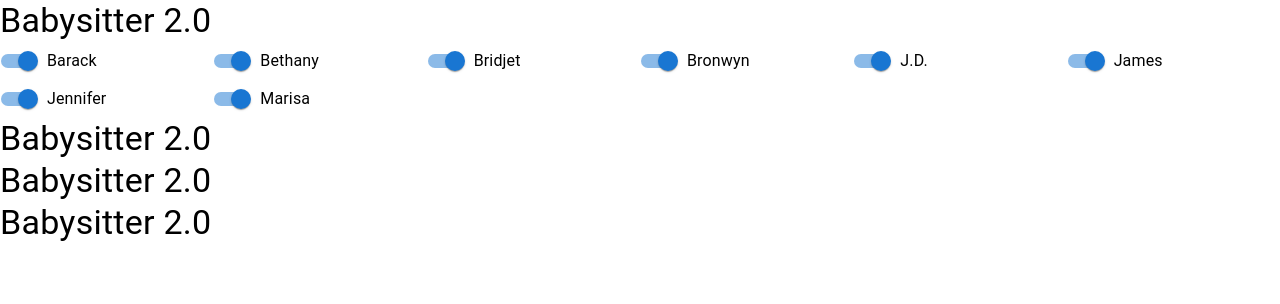
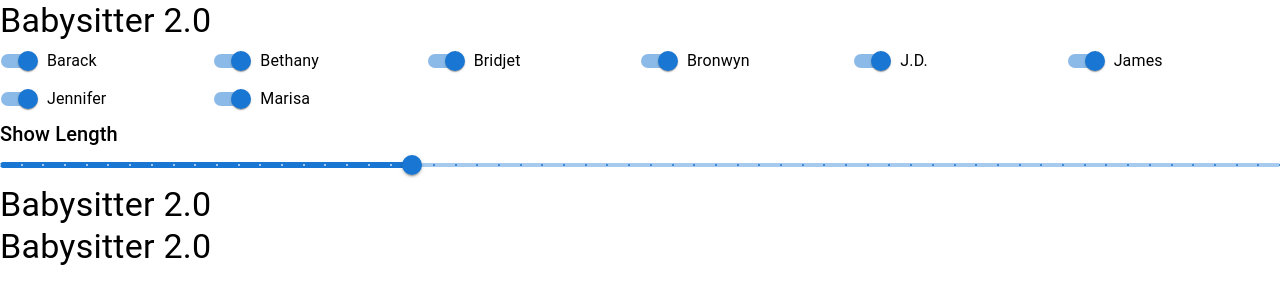
Before and after one commit to thejdlowe/brand-new-babysitter, a React (Create React App) app: page / in a window 1280 px wide. Shown: the top 304 px of the page. Built offline with nearby package versions, Linux system fonts and the light colour scheme.

Commit message:
lot more work adding some stuff

```diff
--- a/src/components/BabySitterContext/BabySitterContext.tsx
+++ b/src/components/BabySitterContext/BabySitterContext.tsx
@@ -8,17 +8,27 @@ type BabySitterPlayer = Record<string, boolean>;
 interface BabySitterContextValues {
 	players: BabySitterPlayer;
 	updatePlayer: (player: string) => void;
+	showLengthInMinutes: number;
+	setShowLength: (length: number) => void;
+	hasShowStarted: boolean;
+	setShowStarted: (started: boolean) => void;
 }
 
 const BabySitterContext = createContext<BabySitterContextValues>({
 	players: {},
 	updatePlayer: () => {},
+	showLengthInMinutes: 20,
+	setShowLength: () => {},
+	hasShowStarted: false,
+	setShowStarted: () => {},
 });
 export const BabySitterContextProvider: React.FC<
 	BabySitterContextProviderProps
 > = ({ children, anyAdditionalFunctions }) => {
 	const [playersAll, setActivePlayer] = useState({});
 	const [activePlayers, setListOfPlayers] = useState<string[]>([]);
+	const [showLengthInMinutes, setShowLength] = useState<number>(20);
+	const [hasShowStarted, setShowStarted] = useState<boolean>(false);
 
 	const updatePlayer = (playerName: string) => {
 		const temp: BabySitterPlayer = playersAll;
@@ -48,11 +58,20 @@ export const BabySitterContextProvider: React.FC<
 	}, [playersAll]);
 
 	useEffect(() => {
-		console.log(activePlayers);
-	}, [activePlayers]);
+		console.log(activePlayers, showLengthInMinutes);
+	}, [activePlayers, showLengthInMinutes]);
 
 	return (
-		<BabySitterContext.Provider value={{ players: playersAll, updatePlayer }}>
+		<BabySitterContext.Provider
+			value={{
+				players: playersAll,
+				updatePlayer,
+				showLengthInMinutes,
+				setShowLength,
+				hasShowStarted,
+				setShowStarted,
+			}}
+		>
 			{children}
 		</BabySitterContext.Provider>
 	);
--- a/src/components/TopSection/components/ShowLength/ShowLength.tsx
+++ b/src/components/TopSection/components/ShowLength/ShowLength.tsx
@@ -1,6 +1,24 @@
 import React, { FC } from "react";
-import { Typography } from "@mui/material";
+import { Slider, Typography } from "@mui/material";
+import { useBabySitterContext } from "../../../BabySitterContext";
 
 export const ShowLength: FC = () => {
-    return (<Typography variant="h4">Babysitter 2.0</Typography>)
-}
+	const { showLengthInMinutes, setShowLength } = useBabySitterContext();
+	const handleChange = (event: Event, newValue: number | number[]) => {
+		setShowLength(newValue as number);
+	};
+	return (
+		<>
+			<Typography variant="h6">Show Length</Typography>
+			<Slider
+				onChange={handleChange}
+				marks
+				min={1}
+				max={60}
+				step={1}
+				value={showLengthInMinutes}
+				valueLabelDisplay="auto"
+			/>
+		</>
+	);
+};
```
